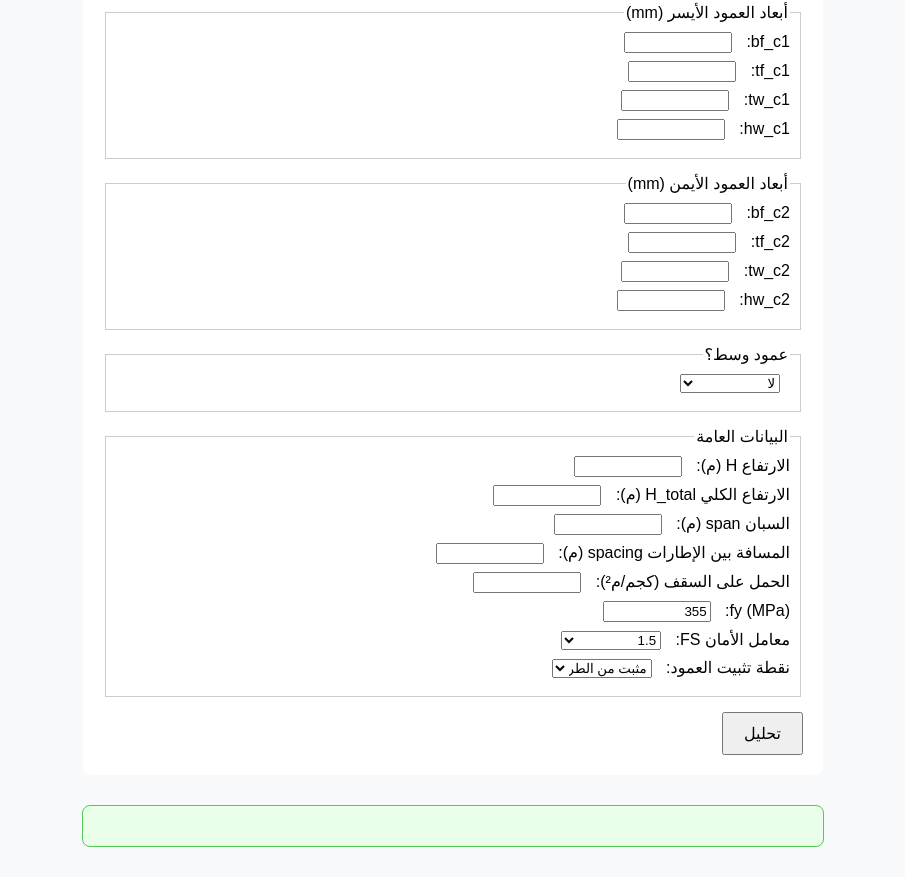
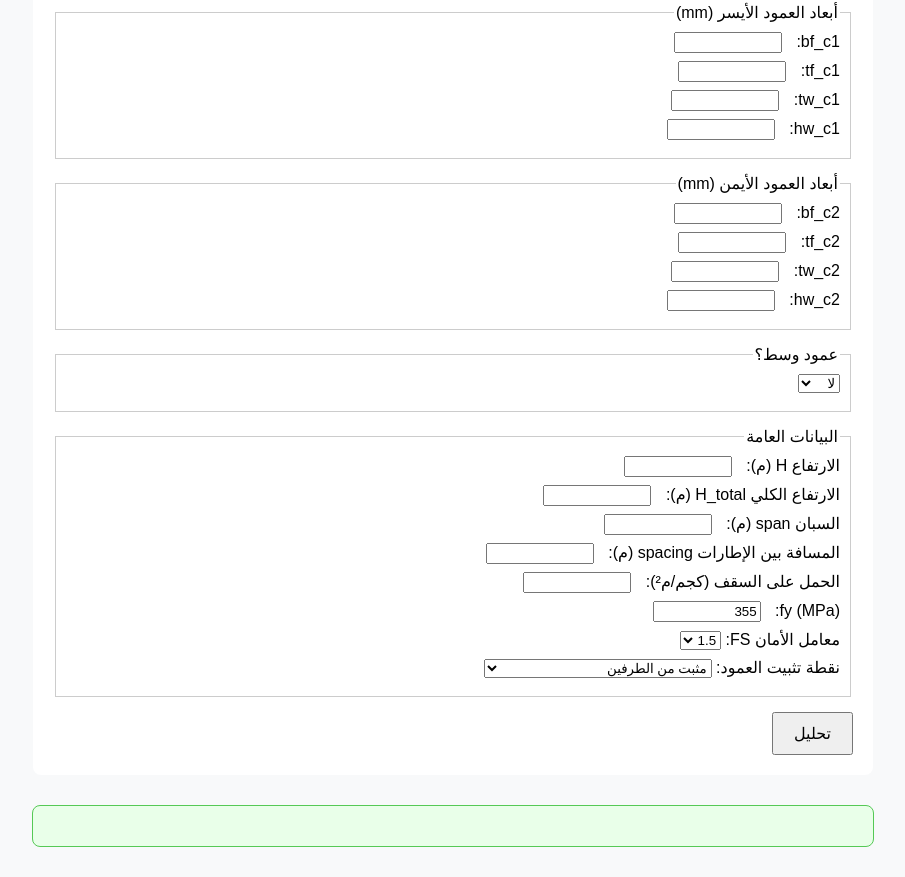
Before and after one commit to mohmohragrag/Saftey, a plain HTML site: page index.html in a window 1280 px wide. Shown: the part 440-1317 px from the top of the page, without its empty margins (187-1092 px from the left). Drawn offline with Linux system fonts and the light colour scheme; a script that the page names is missing.

Commit message:
style.css

```diff
--- a/style.css
+++ b/style.css
@@ -1,8 +1,8 @@
 body {
     font-family: 'Arial', sans-serif;
     direction: rtl;
+    background: #f8f9fa;
     margin: 20px;
-    background: #f8f9fa;
 }
 
 h1 {
@@ -10,7 +10,7 @@ h1 {
 }
 
 form {
-    max-width: 700px;
+    max-width: 800px;
     margin: auto;
     background: #fff;
     padding: 20px;
@@ -28,7 +28,7 @@ label {
     margin-bottom: 8px;
 }
 
-input[type="number"], select {
+input[type="number"] {
     width: 100px;
     margin-right: 10px;
 }
@@ -39,7 +39,7 @@ button {
 }
 
 #results {
-    max-width: 700px;
+    max-width: 800px;
     margin: 30px auto;
     background: #e9ffe9;
     padding: 20px;
```
